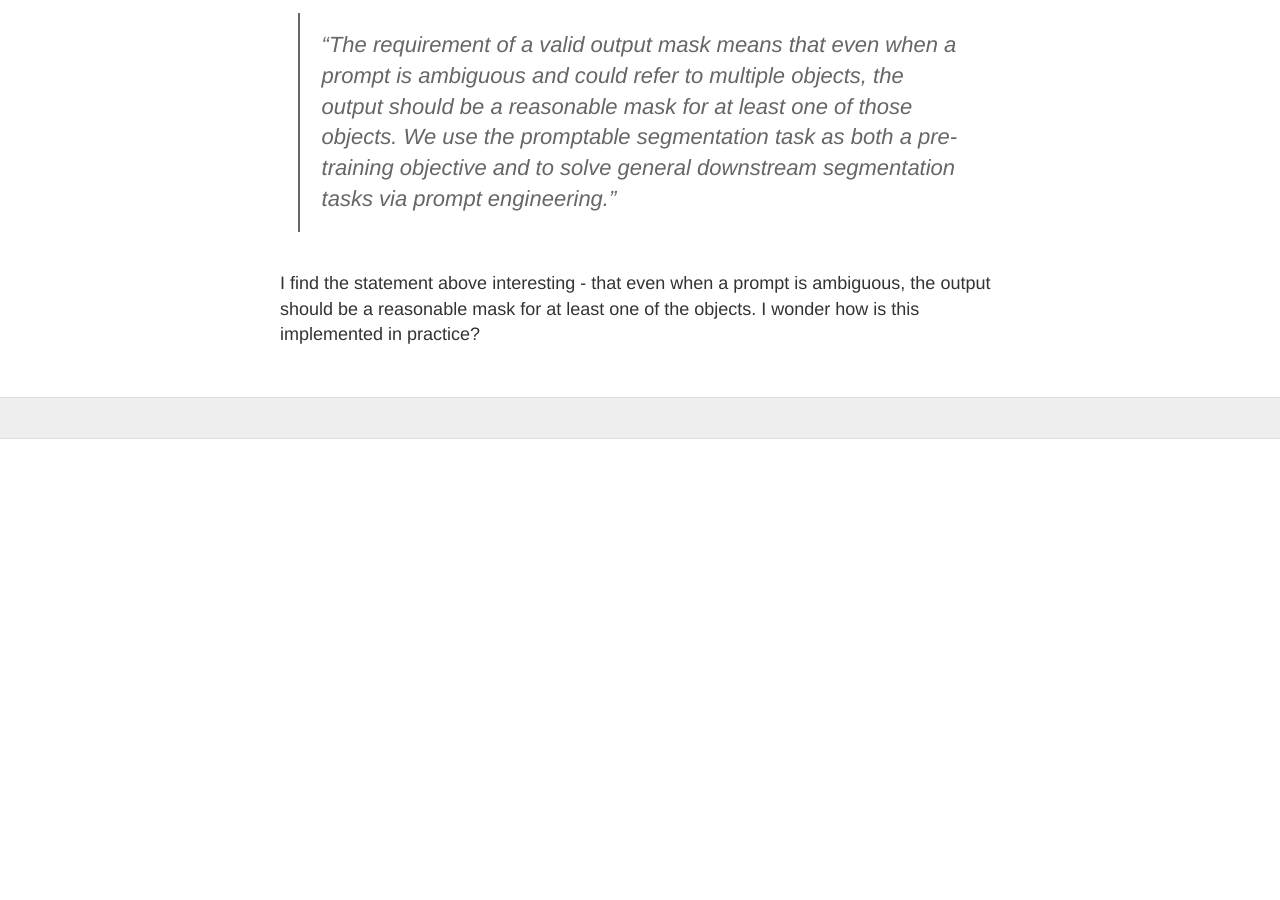
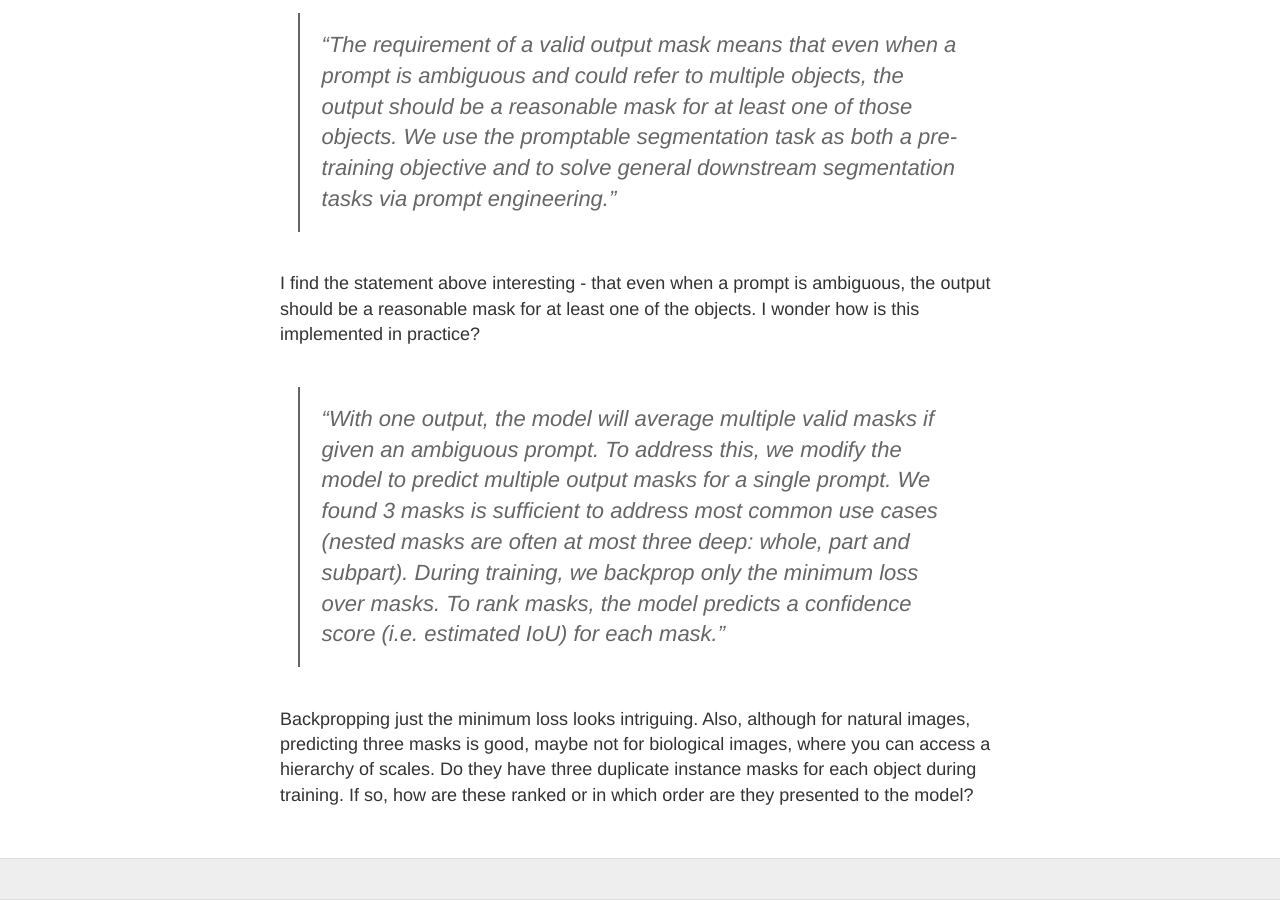
Before and after one commit to lmanan/lmanan.github.io, a Jekyll site: the page built from _posts/2021-04-27-Language-Models-are-few-shot-learners.md, in a window 1280 px wide and 900 px high, scrolled down 2249 px. Built offline with Jekyll 4.4.1, drawn with Linux system fonts in a browser that asks for light colours; a script that is not in the unit is left out; before the commit the page ends 2688 px from its top, so only the background shows below that.

Commit message:
update post

```diff
--- a/_posts/2021-04-27-Language-Models-are-few-shot-learners.md
+++ b/_posts/2021-04-27-Language-Models-are-few-shot-learners.md
@@ -25,3 +25,7 @@ Kirillov et al, 2023 take this idea forward to the domain of computer vision and
 >"The requirement of a valid output mask means that even when a prompt is ambiguous and could refer to multiple objects, the output should be a reasonable mask for at least one of those objects. We use the promptable segmentation task as both a pre-training objective and to solve general downstream segmentation tasks via prompt engineering."
 
 I find the statement above interesting - that even when a prompt is ambiguous, the output should be a reasonable mask for at least one of the objects. I wonder how is this implemented in practice?
+
+>"With one output, the model will average multiple valid masks if given an ambiguous prompt. To address this, we modify the model to predict multiple output masks for a single prompt. We found 3 masks is sufficient to address most common use cases (nested masks are often at most three deep: whole, part and subpart). During training, we backprop only the minimum loss over masks. To rank masks, the model predicts a confidence score (i.e. estimated IoU) for each mask."
+
+Backpropping just the minimum loss looks intriguing. Also, although for natural images, predicting three masks is good, maybe not for biological images, where you can access a hierarchy of scales. Do they have three duplicate instance masks for each object during training. If so, how are these ranked or in which order are they presented to the model?
```
